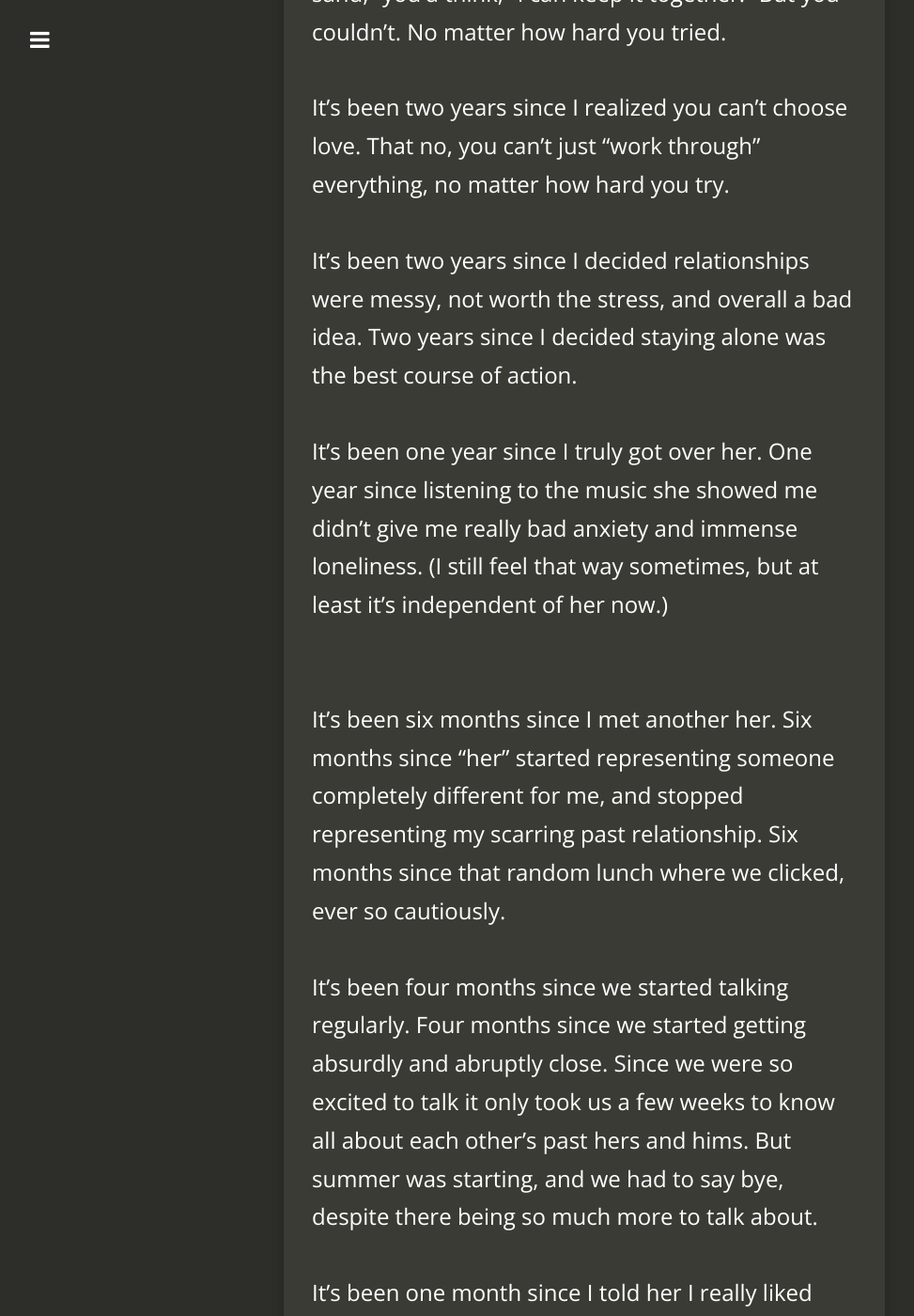
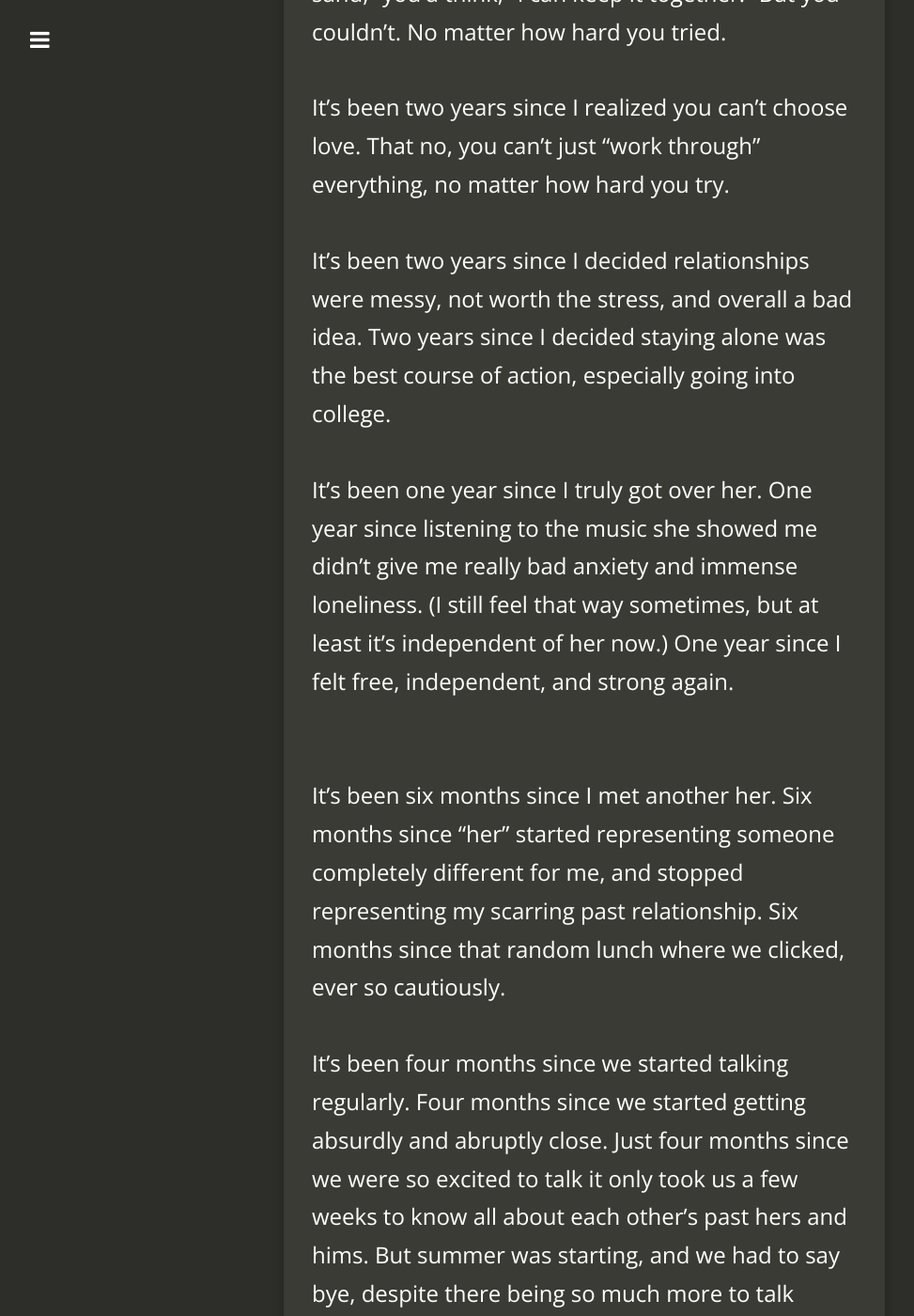
Before and after one commit to jacobtomlinson/carte-noire, a Jekyll site: the page built from _posts/2016-09-22-this-time-for-sure.md, in a window 1280 px wide and 1400 px high, scrolled down 1927 px. Shown: the whole window at 94% size, without its empty margins (18-991 px from the left). Built offline with Jekyll 4.4.1, drawn with Linux system fonts in a browser that asks for light colours; nearby versions of some CDN libraries; comment, search, counter and statistics services are not loaded; some of the changed text lies outside the part shown.

Commit message:
Implement small formatting changes for 'This time, for sure.'

```diff
--- a/_posts/2016-09-22-this-time-for-sure.md
+++ b/_posts/2016-09-22-this-time-for-sure.md
@@ -28,20 +28,20 @@ It's been two years since I last felt the tragedy of dying love. Since I felt th
 
 It's been two years since I realized you can't choose love. That no, you can't just "work through" everything, no matter how hard you try.
 
-It's been two years since I decided relationships were messy, not worth the stress, and overall a bad idea. Two years since I decided staying alone was the best course of action.
+It's been two years since I decided relationships were messy, not worth the stress, and overall a bad idea. Two years since I decided staying alone was the best course of action, especially going into college.
 
-It's been one year since I truly got over her. One year since listening to the music she showed me didn't give me really bad anxiety and immense loneliness. (I still feel that way sometimes, but at least it's independent of her now.)
+It's been one year since I truly got over her. One year since listening to the music she showed me didn't give me really bad anxiety and immense loneliness. (I still feel that way sometimes, but at least it's independent of her now.) One year since I felt free, independent, and strong again.
 
 <br>
 It's been six months since I met another her. Six months since "her" started representing someone completely different for me, and stopped representing my scarring past relationship. Six months since that random lunch where we clicked, ever so cautiously.
 
-It's been four months since we started talking regularly. Four months since we started getting absurdly and abruptly close. Since we were so excited to talk it only took us a few weeks to know all about each other's past hers and hims. But summer was starting, and we had to say bye, despite there being so much more to talk about.
+It's been four months since we started talking regularly. Four months since we started getting absurdly and abruptly close. Just four months since we were so excited to talk it only took us a few weeks to know all about each other's past hers and hims. But summer was starting, and we had to say bye, despite there being so much more to talk about.
 
 It's been one month since I told her I really liked her. One month since we reunited after summer, as if we knew each other for years. One month since my heart asked me why I'm doing all of this again. But I had to leave again, since I was spending the semester in another country. It's been one month since I last looked in her eyes and felt so much hope.
 
 It's been one week since I decided I want to be with her. Since I decided that no matter how hard it was, it could work out. Since I decided that love does exist, and that she held the key to opening it up.
 
 <br>
-It's been three years since I last believed these things. It's been three years since I last took a leap of faith into a relationship I knew would be tough. But I know she's special. And I know I'm more mature now. I'm a completely different person than who I was three years ago, right? This is what I've been looking for, I know it.
+It's been three years since I last believed these things. It's been three years since my last leap of faith. But I know she's special. And I'm a completely different person than who I was three years ago. I'm mature, I'm confident, and I'm ready. This is what I've been looking for, I know it.
 
 This time, for sure.
```
Also changed, not shown: other parts of _posts/2016-09-22-this-time-for-sure.md (+2 -2 lines).
